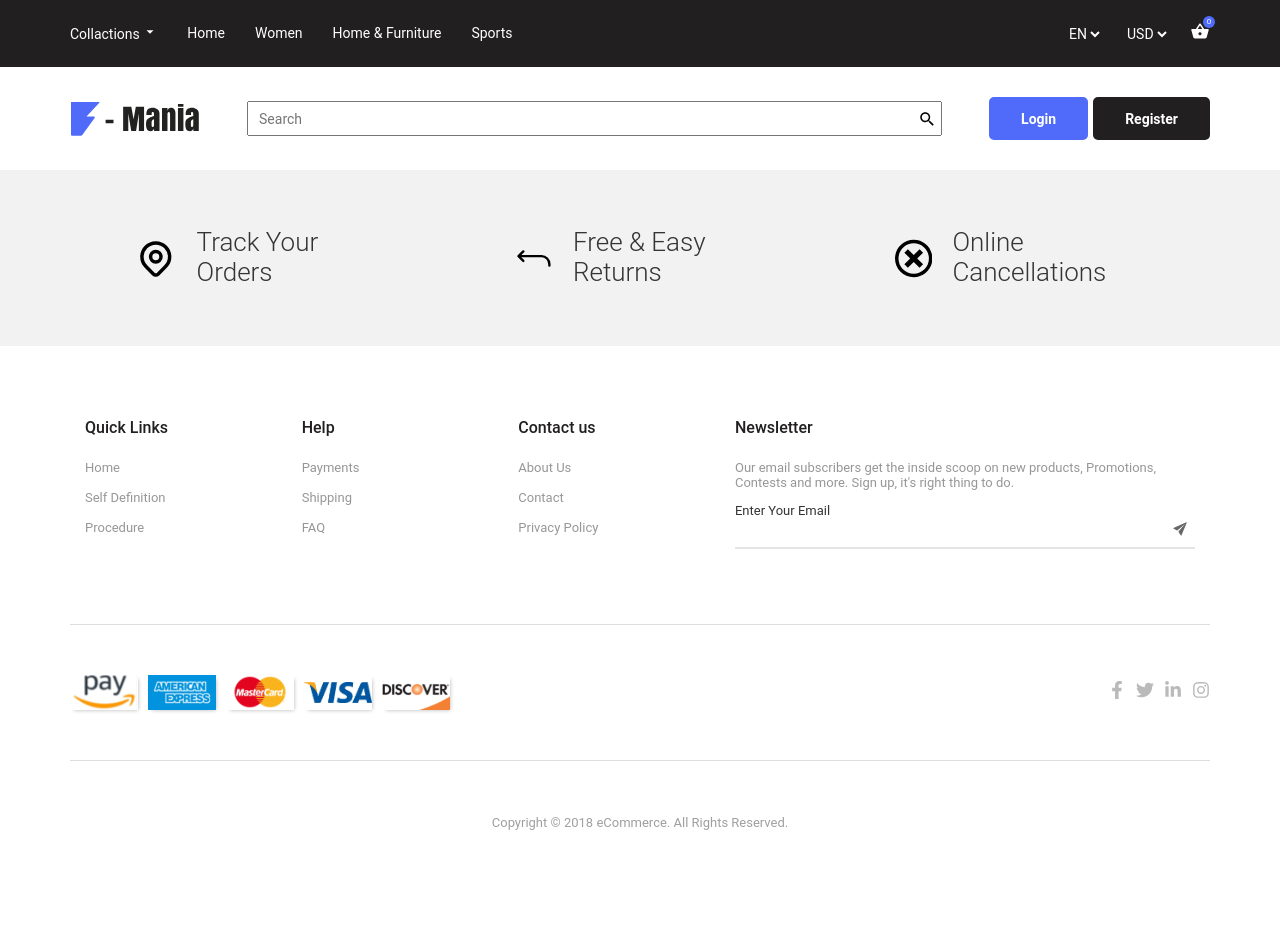
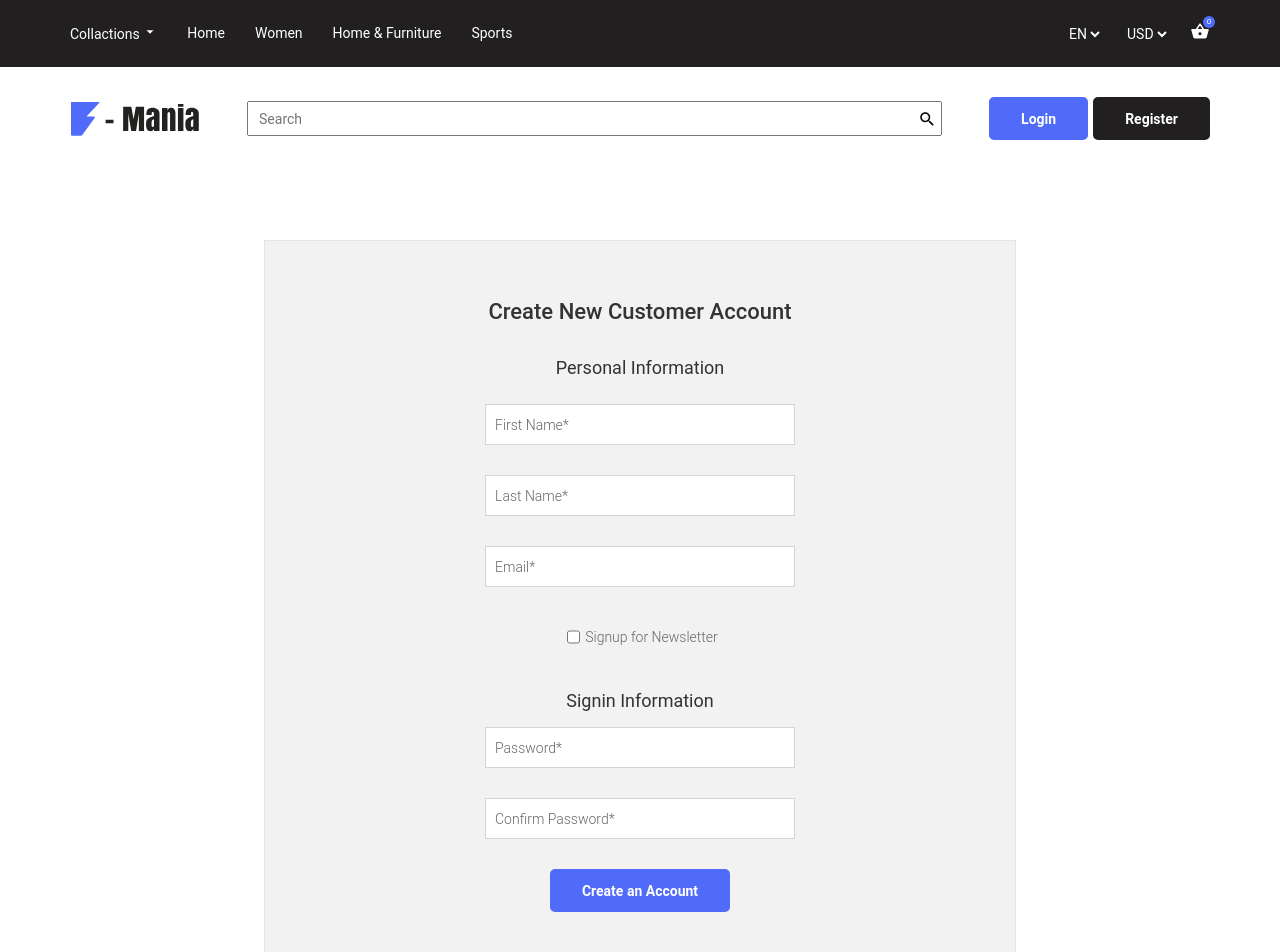
Before and after one commit to karol-wolski/fmania, a React (Create React App) app: page /register in a window 1280 px wide. Shown: the top 952 px of the page. Before the commit the page ends 886 px from the top, so only its background shows below. Built offline with nearby package versions, Linux system fonts and the light colour scheme.

Commit message:
feat: Register (#16)
Add register component
Add register page

```diff
--- a/src/App.tsx
+++ b/src/App.tsx
@@ -6,6 +6,7 @@ import Navigation from './components/Navigation/Navigation'
 import Home from './views/Home/Home'
 import Login from './views/Login/Login'
 import ResetPassword from './views/ResetPassword/ResetPassword'
+import Register from './views/Register/Register'
 
 const App = () => {
   return (
@@ -17,6 +18,7 @@ const App = () => {
           <Route exact path="/" component={Home} />
           <Route exact path="/login" component={Login} />
           <Route exact path="/reset" component={ResetPassword} />
+          <Route exact path="/register" component={Register} />
         </Switch>
         <Footer />
       </Router>
--- a/src/components/Forms/Form.style.ts
+++ b/src/components/Forms/Form.style.ts
@@ -26,6 +26,7 @@ export const Title = styled.h2`
   font-family: 'Roboto', sans-serif;
   font-size: 2.2rem;
   font-weight: 500;
+  text-align: center;
   color: ${TitleColor};
 `
 
@@ -78,6 +79,20 @@ export const FormWrapper = styled.div`
   width: 100%;
 `
 
+export const FormWrapperCheckbox = styled.div`
+  position: relative;
+  width: 100%;
+  display: flex;
+  justify-content: center;
+  margin-bottom: 2rem;
+
+  label {
+    position: static;
+    display: flex;
+    align-items: center;
+  }
+`
+
 export const HorizontalLine = styled.span`
   border-top: 1px solid ${Horizontal};
   width: 100%;
--- /dev/null
+++ b/src/components/Forms/RegisterForm/RegisterForm.tsx
@@ -0,0 +1,147 @@
+import React, { useState, useRef } from 'react'
+import { Button } from '../../../shared/Button/Button'
+import { Input } from '../../../shared/Input/Input'
+import { Label } from '../../../shared/Label/Label'
+import { Container, Title, SubTitle, Form, FormWrapper, FormWrapperCheckbox } from '../Form.style'
+import { useForm } from 'react-hook-form'
+import { isInputFocus } from '../../../helpers/isInputFocus'
+import { EMAIL_REGEX } from '../../../constants/constants'
+import Alert from '../../Alert/Alert'
+
+interface LoginData {
+  firstName: string
+  lastName: string
+  email: string
+  password: string
+  passwordConfirm: string
+}
+
+interface ActiveField {
+  firstName: boolean
+  lastName: boolean
+  email: boolean
+  password: boolean
+  passwordConfirm: boolean
+}
+
+const LoginForm: React.FC = () => {
+  const [isActive, setIsActive] = useState<ActiveField>({
+    firstName: false,
+    lastName: false,
+    email: false,
+    password: false,
+    passwordConfirm: false,
+  })
+
+  const { register, handleSubmit, errors, watch } = useForm<LoginData>()
+  const password = useRef({})
+  password.current = watch('password', '')
+
+  const onSubmit = (data: any) => console.log(data)
+
+  return (
+    <Container>
+      <Title>Create New Customer Account</Title>
+      <SubTitle>Personal Information</SubTitle>
+      <Form onSubmit={handleSubmit(onSubmit)}>
+        <FormWrapper>
+          <Input
+            kind="medium"
+            name="firstName"
+            type="text"
+            onFocus={e => isInputFocus(e, isActive, setIsActive, true)}
+            onBlur={e => isInputFocus(e, isActive, setIsActive, false)}
+            refForward={register({ required: true, minLength: 3 })}
+          />
+          <Label kind="medium" isActive={isActive.firstName}>
+            First Name*
+          </Label>
+        </FormWrapper>
+        <FormWrapper>
+          <Input
+            kind="medium"
+            name="lastName"
+            type="text"
+            onFocus={e => isInputFocus(e, isActive, setIsActive, true)}
+            onBlur={e => isInputFocus(e, isActive, setIsActive, false)}
+            onChange={e => isInputFocus(e, isActive, setIsActive, true)}
+            refForward={register({ required: true, minLength: 2 })}
+          />
+          <Label kind="medium" isActive={isActive.lastName}>
+            Last Name*
+          </Label>
+        </FormWrapper>
+        <FormWrapper>
+          <Input
+            kind="medium"
+            name="email"
+            type="email"
+            onFocus={e => isInputFocus(e, isActive, setIsActive, true)}
+            onBlur={e => isInputFocus(e, isActive, setIsActive, false)}
+            refForward={register({ required: true, pattern: EMAIL_REGEX })}
+          />
+          <Label kind="medium" isActive={isActive.email}>
+            Email*
+          </Label>
+        </FormWrapper>
+        <FormWrapperCheckbox>
+          <Label kind="small" htmlFor="newsletter">
+            <Input kind="small" type="checkbox" id="newsletter" name="newsletter" refForward={register()} />
+            Signup for Newsletter
+          </Label>
+        </FormWrapperCheckbox>
+        <SubTitle>Signin Information</SubTitle>
+        <FormWrapper>
+          <Input
+            kind="medium"
+            name="password"
+            type="password"
+            onFocus={e => isInputFocus(e, isActive, setIsActive, true)}
+            onBlur={e => isInputFocus(e, isActive, setIsActive, false)}
+            refForward={register({ required: true, minLength: 8 })}
+          />
+          <Label kind="medium" isActive={isActive.password}>
+            Password*
+          </Label>
+        </FormWrapper>
+        <FormWrapper>
+          <Input
+            kind="medium"
+            name="passwordConfirm"
+            type="password"
+            onFocus={e => isInputFocus(e, isActive, setIsActive, true)}
+            onBlur={e => isInputFocus(e, isActive, setIsActive, false)}
+            refForward={register({
+              required: true,
+              minLength: 8,
+              validate: value => value === password.current || 'The passwords do not match',
+            })}
+          />
+          <Label kind="medium" isActive={isActive.passwordConfirm}>
+            Confirm Password*
+          </Label>
+        </FormWrapper>
+        {errors.firstName && <Alert type="Error" message="First Name is required" />}
+        {errors.lastName && <Alert type="Error" message="Last Name is required" />}
+        {errors.email?.type === 'required' && <Alert type="Error" message="Email is required" />}
+        {errors.email?.type === 'pattern' && (
+          <Alert type="Error" message="Please enter your email address in format: yourname@domena.com" />
+        )}
+        {errors.password?.type === 'required' && <Alert type="Error" message="Password is required" />}
+        {errors.password?.type === 'minLength' && (
+          <Alert type="Error" message="Password should have at least 8 characters" />
+        )}
+        {errors.passwordConfirm?.type === 'required' && <Alert type="Error" message="Confirm Password is required" />}
+        {errors.passwordConfirm?.type === 'minLength' && (
+          <Alert type="Error" message="Confirm Password should hae at least 8 characters" />
+        )}
+        {errors.passwordConfirm?.type === 'validate' && <Alert type="Error" message="Password do not match" />}
+        <Button kind="contain" category="secondary">
+          Create an Account
+        </Button>
+      </Form>
+    </Container>
+  )
+}
+
+export default LoginForm
--- a/src/shared/Input/Input.style.ts
+++ b/src/shared/Input/Input.style.ts
@@ -37,4 +37,12 @@ export const InputField = styled.input<InputProps>`
       height: 5rem;
       font-size: 1.6rem;
     `};
+
+  ${props =>
+    props.type === 'checkbox' &&
+    css`
+      height: 2rem;
+      width: unset;
+      margin: 0 0.5rem 0;
+    `}
 `
--- a/src/shared/Label/Label.style.ts
+++ b/src/shared/Label/Label.style.ts
@@ -3,7 +3,7 @@ import { Colors } from '../Colors'
 const { grey400: Text } = Colors
 type LabelProps = {
   kind: 'xSmall' | 'small' | 'medium' | 'big'
-  isActive: boolean
+  isActive?: boolean
 }
 
 export const LabelField = styled.label<LabelProps>`
@@ -13,7 +13,6 @@ export const LabelField = styled.label<LabelProps>`
   top: 0.3rem;
   left: 1rem;
   color: ${Text};
-  pointer-events: none;
   transition: all 0.15s ease-out;
   ${props =>
     props.kind === 'big' &&
--- a/src/shared/Label/Label.tsx
+++ b/src/shared/Label/Label.tsx
@@ -4,7 +4,7 @@ import { LabelField } from './Label.style'
 export interface LabelProps extends LabelHTMLAttributes<HTMLLabelElement> {
   kind: 'xSmall' | 'small' | 'medium' | 'big'
   children: string | object
-  isActive: boolean
+  isActive?: boolean
 }
 
 export const Label: React.FC<LabelProps> = ({ kind, children, isActive, ...props }) => {
--- /dev/null
+++ b/src/views/Register/Register.tsx
@@ -0,0 +1,8 @@
+import React from 'react'
+import RegisterForm from '../../components/Forms/RegisterForm/RegisterForm'
+
+const Register: React.FC = () => {
+  return <RegisterForm />
+}
+
+export default Register
```
Also changed, not shown: 1 other file (tests, documents, lock files or other folders).
